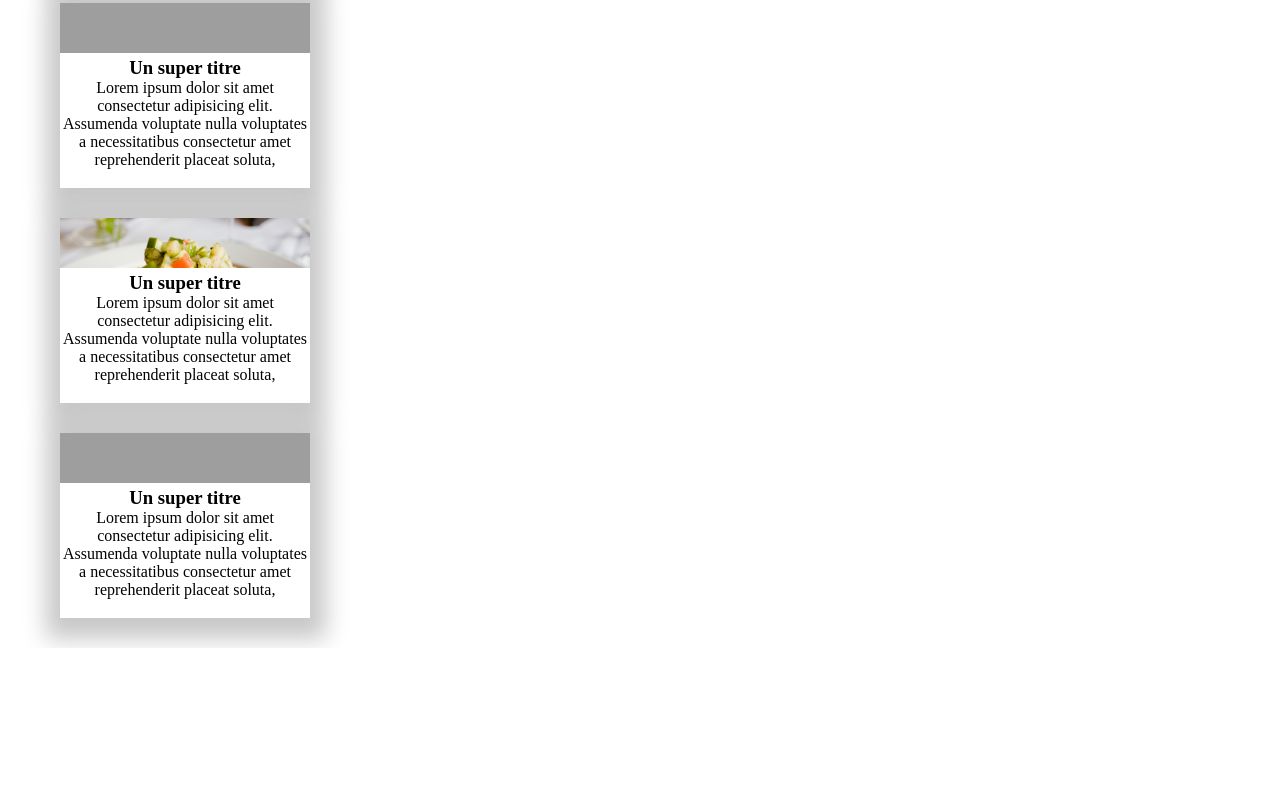
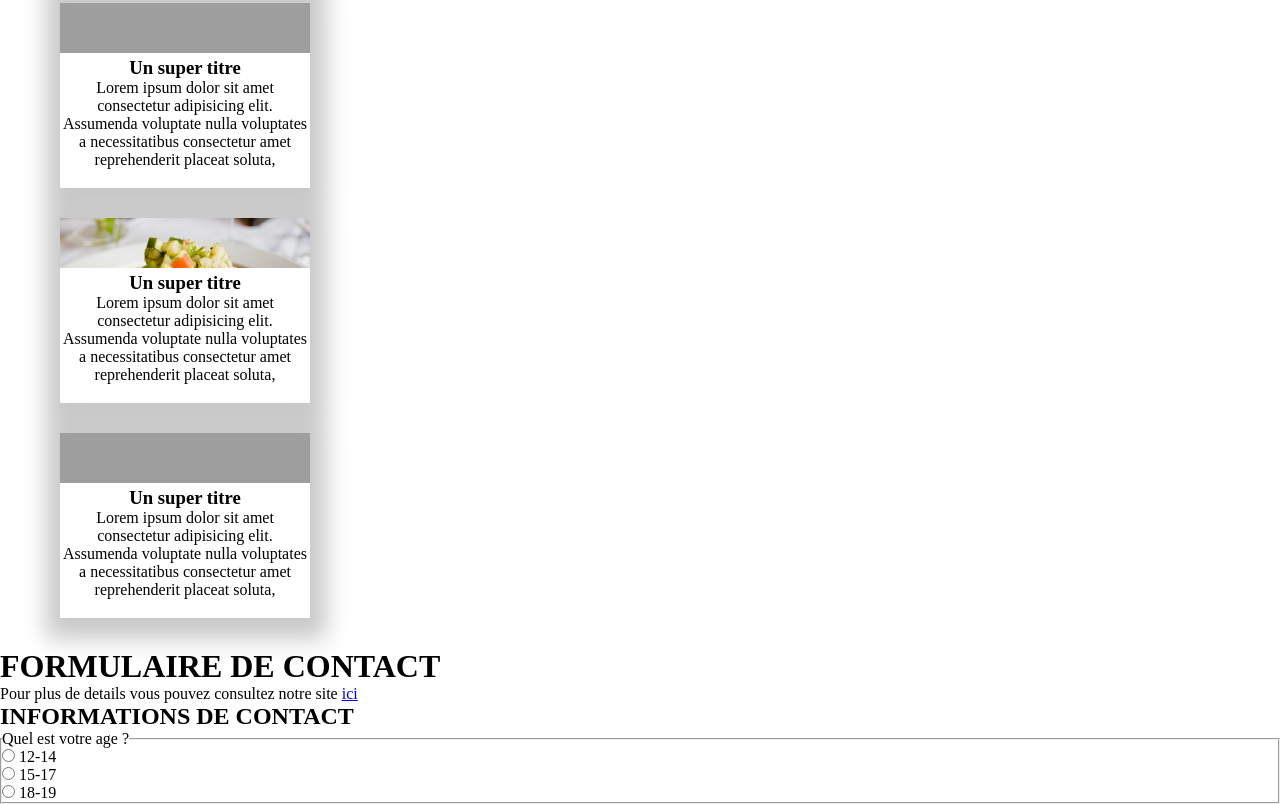
Before and after one commit to DOTG29/EVAL_A1_2023_Prenom, a website built with Vite: page index.html in a window 1280 px wide. Shown: the part 518-1322 px from the top of the page. Before the commit the page ends 1166 px from the top, so only its background shows below. Built offline with nearby package versions, Linux system fonts and the light colour scheme; grey boxes are pictures that could not be loaded.

Commit message:
debut du footer

```diff
--- a/index.html
+++ b/index.html
@@ -77,6 +77,25 @@
         </article>
     </main>
     <footer>
+      <h1>FORMULAIRE DE CONTACT</h2>
+      <p>Pour plus de details vous pouvez consultez notre site <a href="#">ici</a></p>
+      <h2>INFORMATIONS DE CONTACT</h2>
+
+      <fieldset><legend>Quel est votre age ?</legend>
+        <div>
+          <input type="radio" name="name" >
+          <label for="age">12-14</label>
+        </div>
+        <div>
+          <input type="radio" name="name" >
+          <label for="age">15-17</label>
+        </div>
+        <div>
+          <input type="radio" name="name" class="age" >
+          <label for="age">18-19</label>
+        </div>
+      </fieldset>
+
 
     </footer>
     <script src="app.js" type="module"></script>
```
